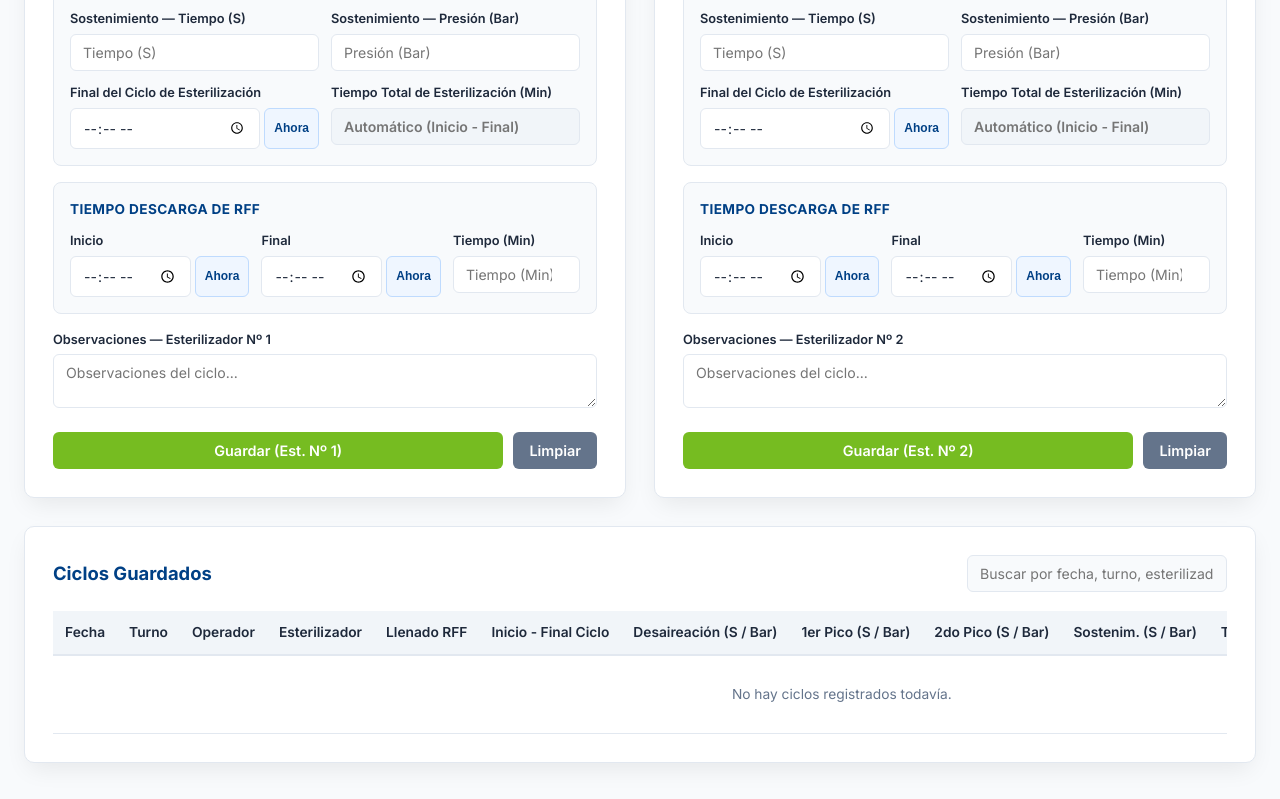
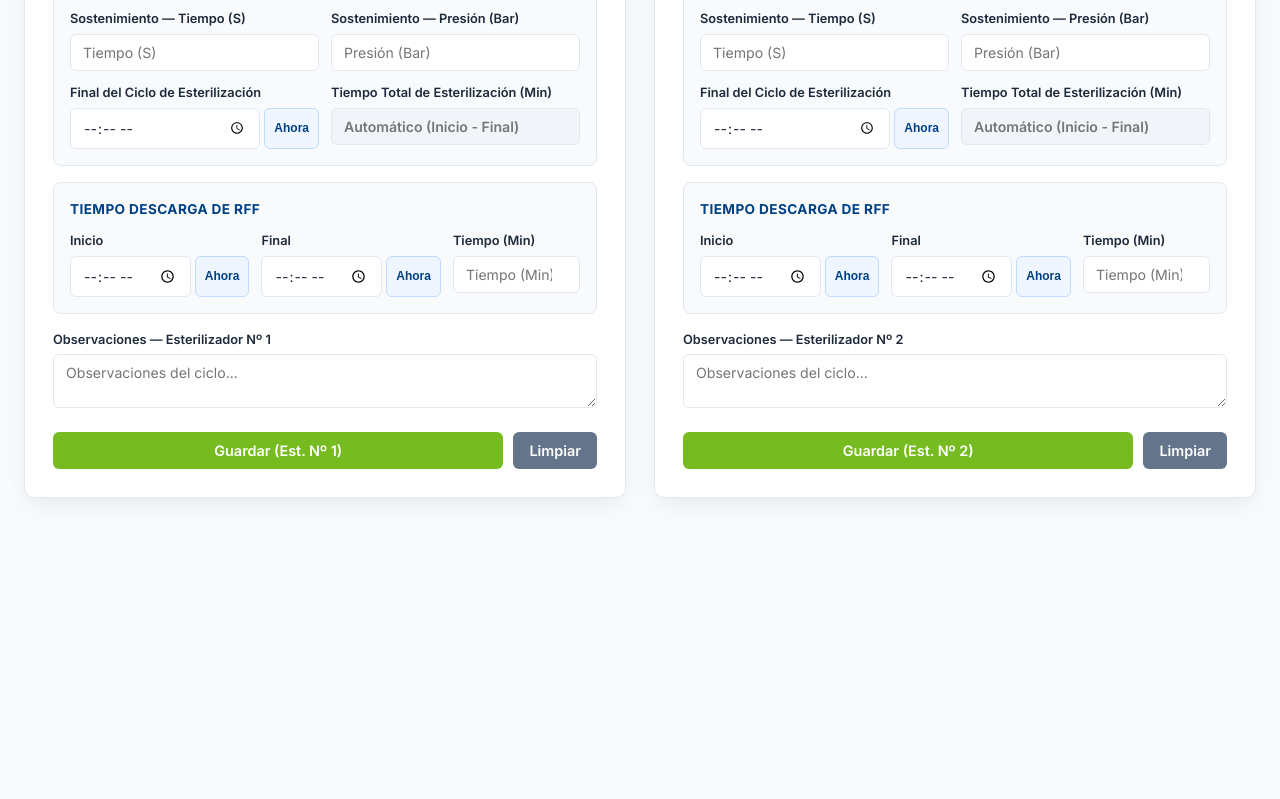
Before and after one commit to Palmatec/industria_Palmatec, a plain HTML site: page esterilizacion.html in a window 1280 px wide. Shown: the part 1056-1855 px from the top of the page. After the commit the page ends 1618 px from the top, so only its background shows below. Drawn offline with Linux system fonts and the light colour scheme.

Commit message:
Update esterilizacion.html

```diff
--- a/esterilizacion.html
+++ b/esterilizacion.html
@@ -507,43 +507,6 @@
     <!-- Panel de estado de guardado / SharePoint -->
     <div id="feedbackPanel" class="feedback-panel"></div>
 
-    <!-- Historial de Ciclos -->
-    <div class="card">
-      <div class="table-toolbar">
-        <h3>Ciclos Guardados</h3>
-        <div class="toolbar-actions">
-          <div class="search-box">
-            <input type="text" id="searchInput" placeholder="Buscar por fecha, turno, esterilizador u operador..." onkeyup="renderTable()">
-          </div>
-        </div>
-      </div>
-
-      <div class="table-responsive">
-        <table>
-          <thead>
-            <tr>
-              <th>Fecha</th>
-              <th>Turno</th>
-              <th>Operador</th>
-              <th>Esterilizador</th>
-              <th>Llenado RFF</th>
-              <th>Inicio - Final Ciclo</th>
-              <th>Desaireación (S / Bar)</th>
-              <th>1er Pico (S / Bar)</th>
-              <th>2do Pico (S / Bar)</th>
-              <th>Sostenim. (S / Bar)</th>
-              <th>Total Est. (Min)</th>
-              <th>Descarga RFF</th>
-              <th>SharePoint</th>
-              <th>Acciones</th>
-            </tr>
-          </thead>
-          <tbody id="tableBody"></tbody>
-        </table>
-      </div>
-    </div>
-
-  </div>
 
   <!-- Modal Detalle -->
   <div class="modal-overlay" id="cycleModal">
```
